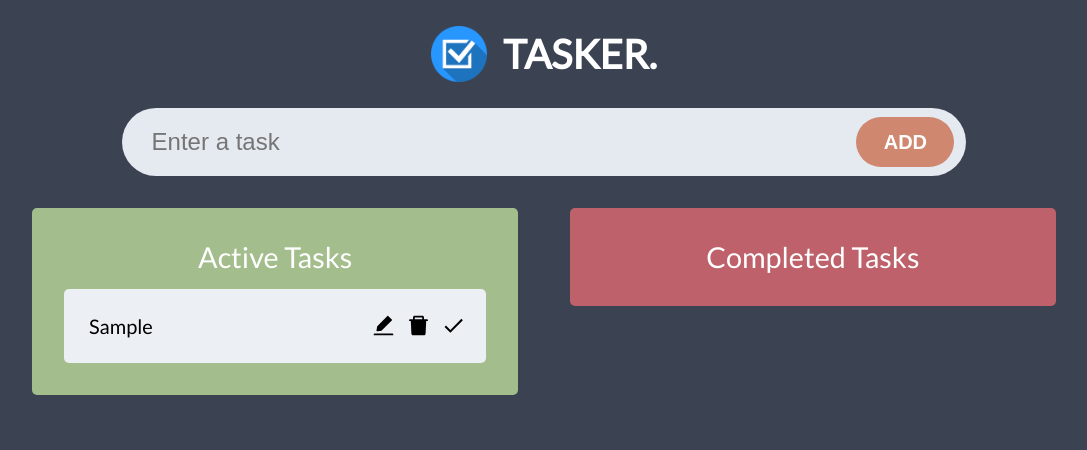
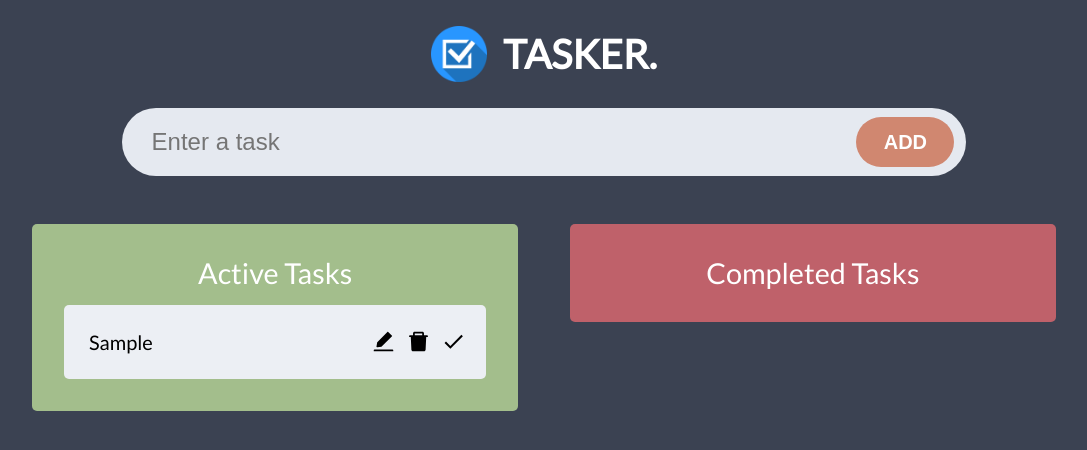
Before and after one commit to nickhuynhq/Tasker, a React (Create React App) app: page / in a window 1280 px wide. Both pictures are taken after typing "Sample" into the empty fields and a click on the button "ADD". Shown: the top 450 px of the page, without its empty margins (96-1183 px from the left). Built offline with nearby package versions, Linux system fonts and the light colour scheme.

Commit message:
Styling adjustments and add vibration for touch

```diff
--- a/src/App.scss
+++ b/src/App.scss
@@ -20,8 +20,19 @@
 
 .heading {
   display: flex;
+  flex-direction: column;
   align-items: center;
+  width: 100%;
+  position: fixed; /* Set the navbar to fixed position */
+  top: 0; /* Position the navbar at the top of the page */
+  background-color: $background;
   z-index: 1;
+  padding-bottom: 2rem;
+
+  &__top{
+    display: flex;
+    align-items: center;
+  }
 
   &__title{
     text-transform: uppercase;
--- a/src/App.tsx
+++ b/src/App.tsx
@@ -26,6 +26,13 @@ const App: React.FC = () => {
       setTodos([...todos, { id: Date.now(), todo, isDone: false }]);
       // Reset the todo state to empty
       setTodo("");
+    }
+  };
+
+  // Enable touch vibration on mobile or tablet
+  const onDragStart = () => {
+    if (window.navigator.vibrate) {
+      window.navigator.vibrate(100);
     }
   };
 
@@ -58,10 +65,10 @@ const App: React.FC = () => {
     // Check the destination
     if (destination.droppableId === "TodosList") {
       // Take add variable and splice it into the destination
-      active.splice(destination.index, 0, {...add, isDone: false});
+      active.splice(destination.index, 0, { ...add, isDone: false });
     } else {
       // Take add variable and splice it into the destination
-      complete.splice(destination.index, 0, {...add, isDone: true});
+      complete.splice(destination.index, 0, { ...add, isDone: true });
     }
 
     // Set the states of the containers to the dragged variables
@@ -76,9 +83,10 @@ const App: React.FC = () => {
   }, [todos, completedTodos]);
 
   return (
-    <DragDropContext onDragEnd={onDragEnd}>
+    <DragDropContext onDragStart={onDragStart} onDragEnd={onDragEnd}>
       <div className="App">
         <div className="heading">
+          <div className="heading__top">
             <img className="heading__logo" src={Logo} alt="Tasker Logo" />
             <h1 className="heading__title">Tasker.</h1>
           </div>
@@ -87,6 +95,7 @@ const App: React.FC = () => {
             setTodo={setTodo}
             handleAddTodo={handleAddTodo}
           />
+        </div>
         <TodoList
           todos={todos}
           setTodos={setTodos}
--- a/src/components/TodoCard/TodoCard.scss
+++ b/src/components/TodoCard/TodoCard.scss
@@ -66,6 +66,15 @@
             color: #5e81ac;
             scale: 1.1;
         }
+
+        &--delete{
+            @extend .todos__card__icon;
+            &:hover{
+                @extend .todos__card__icon;
+                color: #bf616a;
+                scale: 1.1;
+            }
+        }
     }
 }
 
--- a/src/components/TodoCard/TodoCard.tsx
+++ b/src/components/TodoCard/TodoCard.tsx
@@ -14,24 +14,31 @@ type Props = {
   setOtherTodos: React.Dispatch<React.SetStateAction<Todo[]>>;
 };
 
-const TodoCard = ({ index, todo, todos, otherTodos, setTodos, setOtherTodos }: Props) => {
+const TodoCard = ({
+  index,
+  todo,
+  todos,
+  otherTodos,
+  setTodos,
+  setOtherTodos,
+}: Props) => {
   const [edit, setEdit] = useState<boolean>(false);
   const [editTodo, setEditTodo] = useState<string>(todo.todo);
   const inputRef = useRef<HTMLInputElement>(null);
 
   const handleDone = (id: number) => {
+    // Set oppsite task container array
     const newOtherTodos = otherTodos;
-
     setTodos(
       todos.filter((todo) => {
         if (todo.id === id) {
           // if todo id matches, set isDone property to the inverse
-          newOtherTodos.push({...todo, isDone: !todo.isDone})
+          newOtherTodos.push({ ...todo, isDone: !todo.isDone });
         }
-        return todo.id !== id
+        return todo.id !== id;
       })
     );
-    setOtherTodos(newOtherTodos)
+    setOtherTodos(newOtherTodos);
   };
 
   const handleDelete = (id: number) => {
@@ -56,7 +63,13 @@ const TodoCard = ({ index, todo, todos, otherTodos, setTodos, setOtherTodos }: P
   return (
     <Draggable draggableId={todo.id.toString()} index={index}>
       {(provided, snapshot) => (
-        <form className={`todos__card ${snapshot.isDragging ? "drag" : ""}`} onSubmit={(e) => handleEdit(e, todo.id)} {...provided.draggableProps} {...provided.dragHandleProps} ref={provided.innerRef}>
+        <form
+          className={`todos__card ${snapshot.isDragging ? "drag" : ""}`}
+          onSubmit={(e) => handleEdit(e, todo.id)}
+          {...provided.draggableProps}
+          {...provided.dragHandleProps}
+          ref={provided.innerRef}
+        >
           {
             // If the todo card is being edited change the text to an input field
             // Else, display the todo card text as is
@@ -75,7 +88,7 @@ const TodoCard = ({ index, todo, todos, otherTodos, setTodos, setOtherTodos }: P
             )
           }
 
-          <div className="todos__card__icons">
+          <div title="Edit" className="todos__card__icons">
             <span
               className="todos__card__icon"
               onClick={() => {
@@ -87,19 +100,20 @@ const TodoCard = ({ index, todo, todos, otherTodos, setTodos, setOtherTodos }: P
             >
               <AiFillEdit />
             </span>
-
-            <span className="todos__card__icon">
+            <span title="Delete" className="todos__card__icon--delete">
               <AiFillDelete onClick={() => handleDelete(todo.id)} />
             </span>
-
-            <span className="todos__card__icon" onClick={() => handleDone(todo.id)}>
+            <span
+              title="Complete"
+              className="todos__card__icon"
+              onClick={() => handleDone(todo.id)}
+            >
               <MdDone />
             </span>
           </div>
         </form>
       )}
     </Draggable>
-
   );
 };
 
--- a/src/components/TodoList/TodoList.scss
+++ b/src/components/TodoList/TodoList.scss
@@ -6,7 +6,7 @@
     display: flex;
     flex-direction: column;
     width: 95%;
-    margin-top: 2rem;
+    margin-top: 14rem;
     align-items: center;
     height: 80vh;
     transition: 0.3s;
```
Lines whose indentation alone changed are shown as unchanged.
